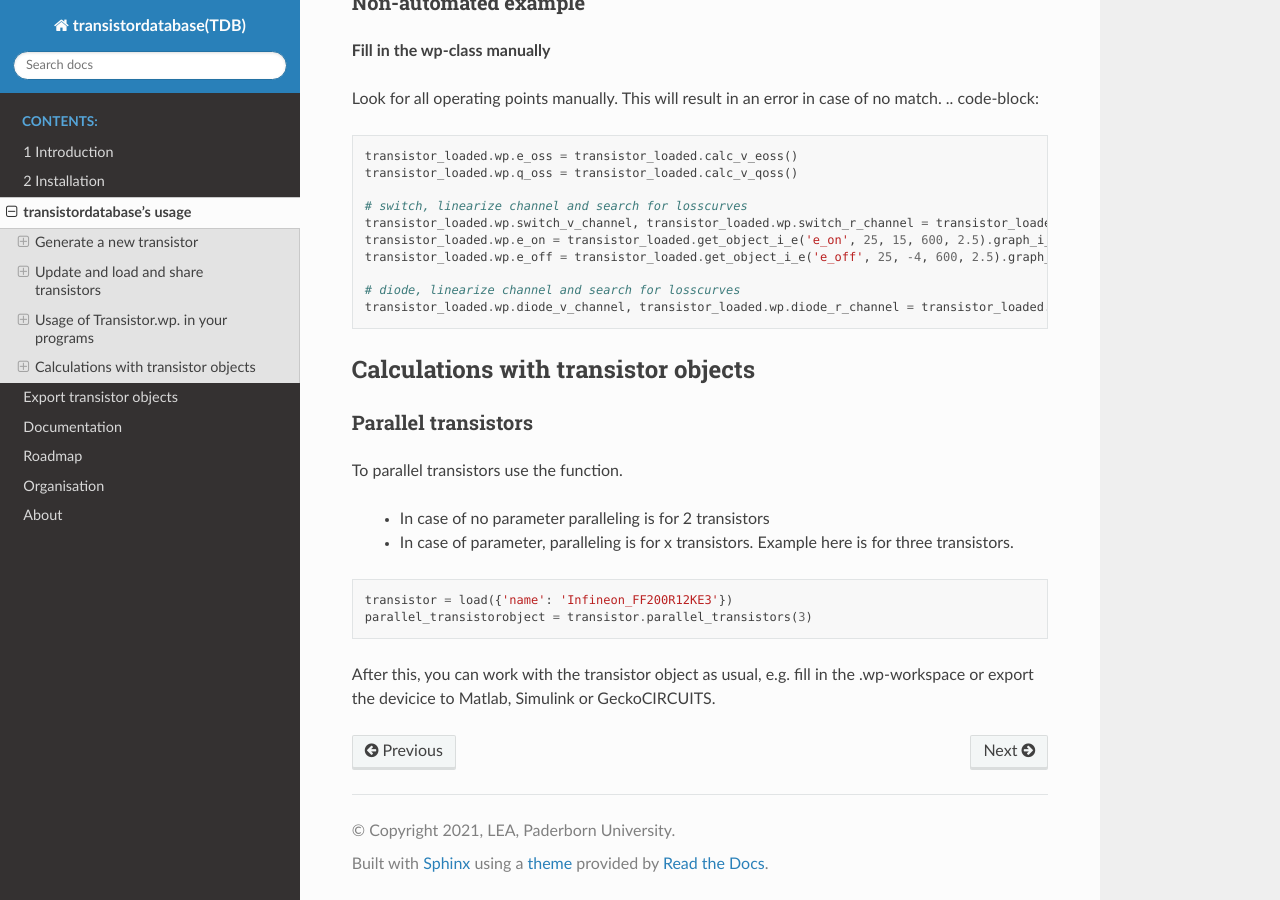
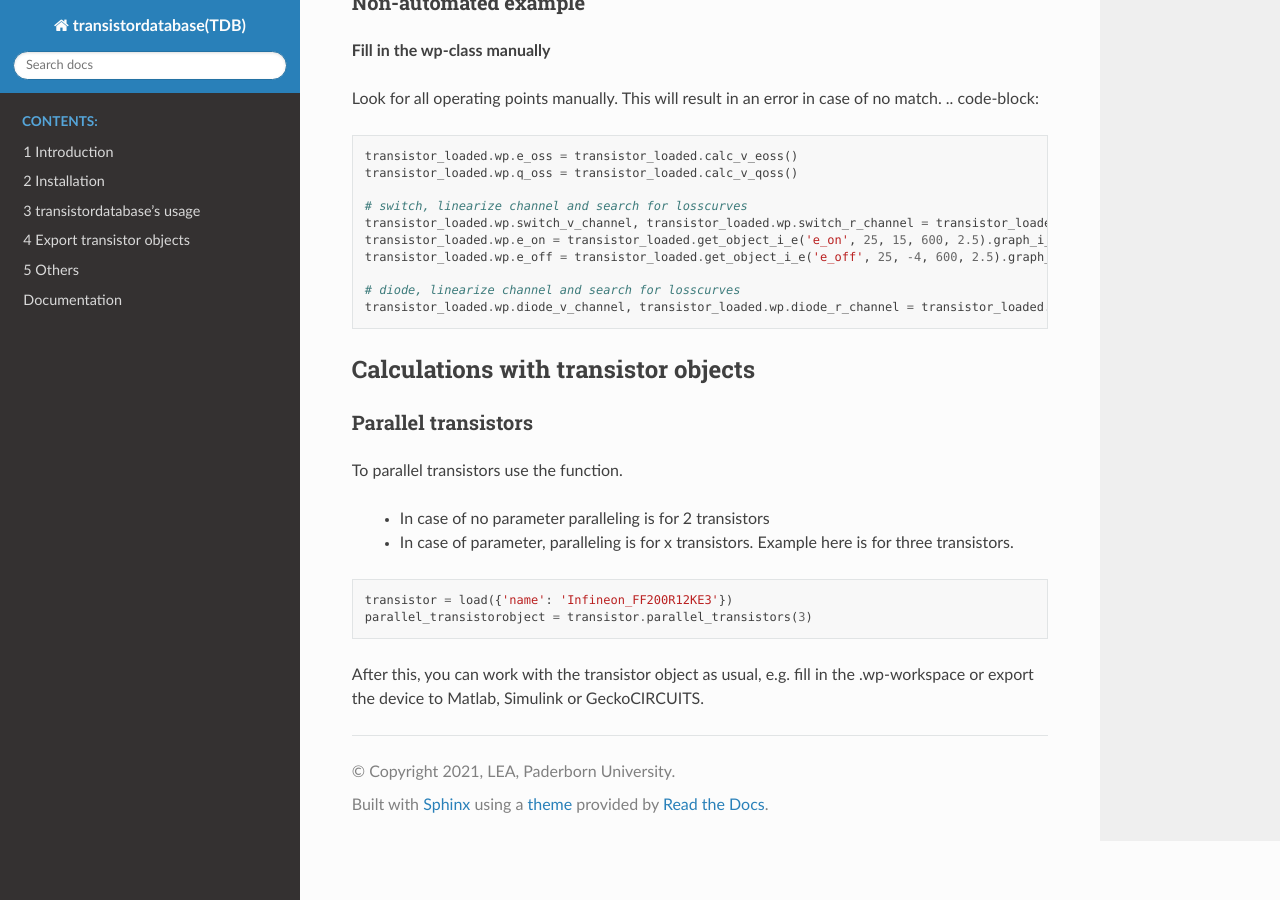
Before and after one commit to upb-lea/transistordatabase, a Sphinx documentation site: the page built from sphinx/usage.rst, in a window 1280 px wide and 900 px high, scrolled down 3444 px. Built offline with Sphinx 7.4.7 and the Read the Docs theme 2.0.0, drawn with Linux system fonts in a browser that asks for light colours.

```diff
--- a/sphinx/exports.rst
+++ b/sphinx/exports.rst
@@ -1,3 +1,4 @@
+#########################
 Export transistor objects
 #########################
 
@@ -42,7 +43,7 @@
     transistor = tdb.load({'name': 'Fuji_2MBI200XAA065-50'})
     transistor.export_plecs()
 
-Outputs are xml files - one for switch and one for diode (if available), which can be then loaded into your schematic following the instructions as mentioned `here <https://www.plexim.com/support/videos/thermal-modeling-part-1>`_. Note that if channel curves for the default gate-voltage are found missing then the xml files could not be possible to generate and a respective warning message is issued to the user. The user can change the default gate-voltage and switching voltage by providing an extra list argument as follows:
+Outputs are xml files - one for switch and one for diode (if available), which can be then loaded into your schematic following the instructions as mentioned `here <https://www.plexim.com/support/videos/thermal-modeling-part-1>`__. Note that if channel curves for the default gate-voltage are found missing then the xml files could not be possible to generate and a respective warning message is issued to the user. The user can change the default gate-voltage and switching voltage by providing an extra list argument as follows:
 
 .. code-block::
 
--- a/sphinx/index.rst
+++ b/sphinx/index.rst
@@ -7,14 +7,12 @@
 ===================================================
 
 .. toctree::
-   :maxdepth: 4
+   :maxdepth: 6
    :caption: Contents:
 
    intro
-   usage
-   exports
    transistordatabase
-   other
+
 
 
 
--- a/sphinx/intro.rst
+++ b/sphinx/intro.rst
@@ -39,3 +39,9 @@
     Development status: Alpha
 
 .. include:: install.rst
+
+.. include:: usage.rst
+
+.. include:: exports.rst
+
+.. include:: other.rst
--- a/sphinx/other.rst
+++ b/sphinx/other.rst
@@ -1,3 +1,6 @@
+#######
+Others
+#######
 Roadmap
 *******
 Planned features in 2021
@@ -49,4 +52,4 @@
 
 License
 -------
- Licensed under `GPLv3 <https://choosealicense.com/licenses/gpl-3.0/>`_
+Licensed under `GPLv3 <https://choosealicense.com/licenses/gpl-3.0/>`_
--- a/sphinx/usage.rst
+++ b/sphinx/usage.rst
@@ -68,7 +68,7 @@
 
 Update transistors from file exchange
 -------------------------------------
-There is a file exchange to share transistor objects. The repository can be found `here <https://github.com/upb-lea/transistordatabase_File_Exchange>`_. To update your local transistordatabase type in to your python code
+There is a file exchange to share transistor objects. The repository can be found `here <https://github.com/upb-lea/transistordatabase_File_Exchange>`__. To update your local transistordatabase type in to your python code
 
 .. code-block::
 
@@ -168,7 +168,7 @@
     transistor = load({'name': 'Infineon_FF200R12KE3'})
     parallel_transistorobject = transistor.parallel_transistors(3)
 
-After this, you can work with the transistor object as usual, e.g. fill in the .wp-workspace or export the devicice to Matlab, Simulink or GeckoCIRCUITS.
+After this, you can work with the transistor object as usual, e.g. fill in the .wp-workspace or export the device to Matlab, Simulink or GeckoCIRCUITS.
 
 
 
```
Also changed, not shown: 1 other file.
